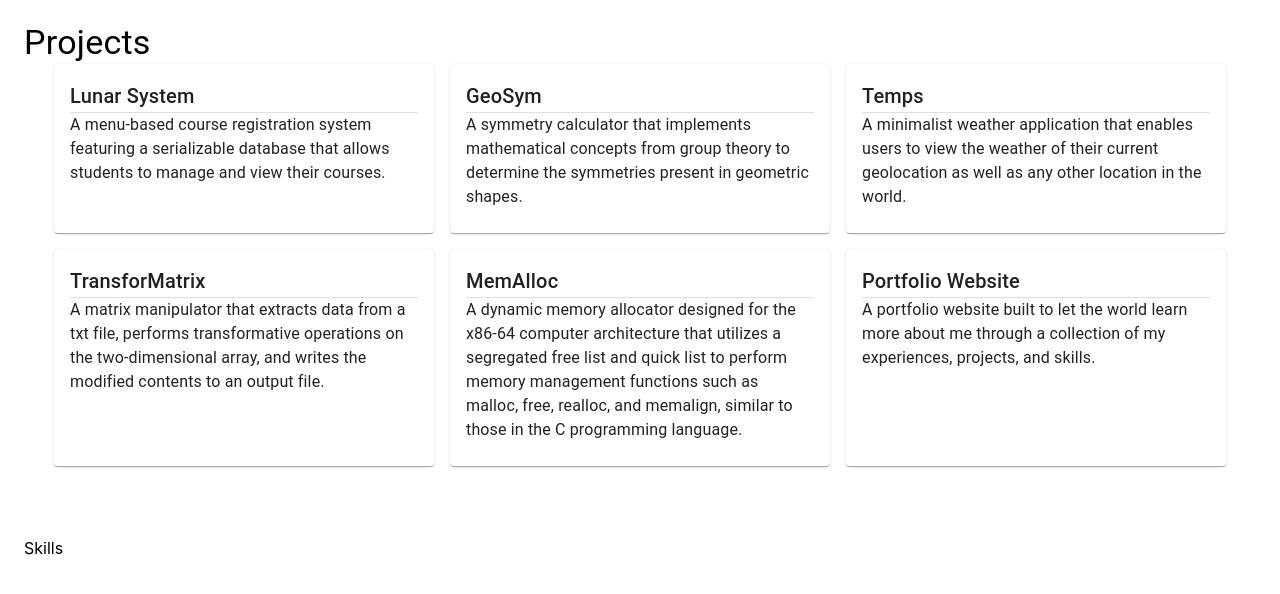
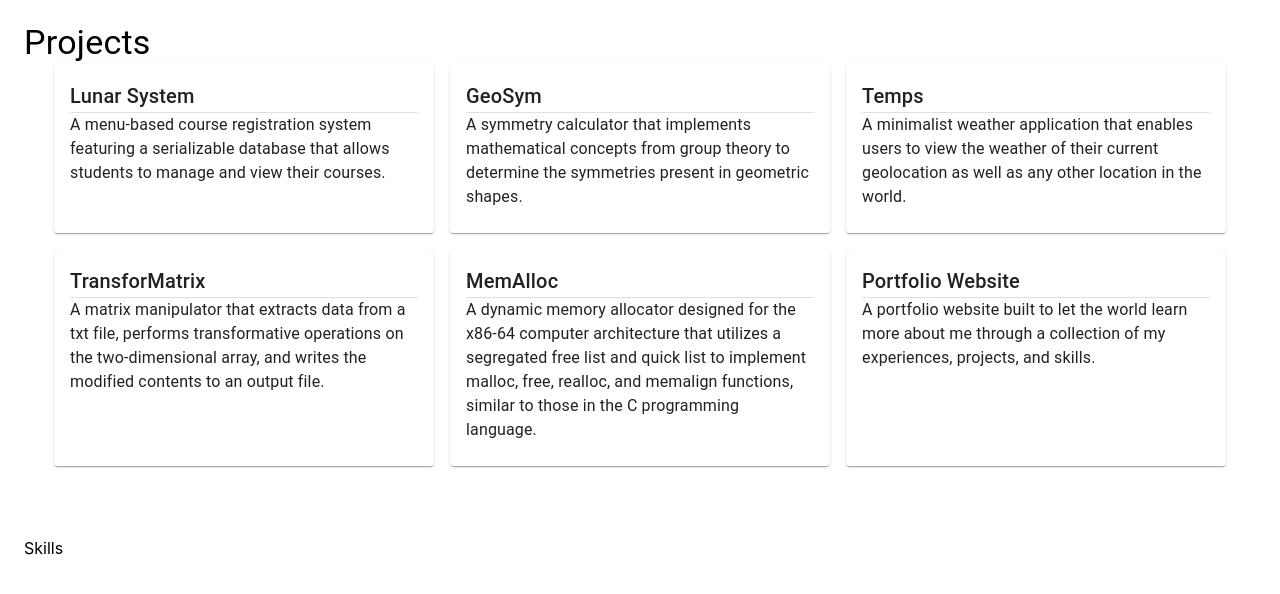
Before and after one commit to tiagowu/portfolio-website, a React (Create React App) app: page / in a window 1280 px wide. Shown: the part 2467-3061 px from the top of the page. Built offline with nearby package versions, Linux system fonts and the light colour scheme.

Commit message:
Change wording of project description

```diff
--- a/src/data/projectsData.js
+++ b/src/data/projectsData.js
@@ -37,7 +37,7 @@ const projectsData = [
   {
     projectName: "MemAlloc",
     description:
-      "A dynamic memory allocator designed for the x86-64 computer architecture that utilizes a segregated free list and quick list to perform memory management functions such as malloc, free, realloc, and memalign, similar to those in the C programming language.",
+      "A dynamic memory allocator designed for the x86-64 computer architecture that utilizes a segregated free list and quick list to implement malloc, free, realloc, and memalign functions, similar to those in the C programming language.",
     completedOn: "Mar 2023",
     technologies: ["C"],
     githubLink: "",
```
